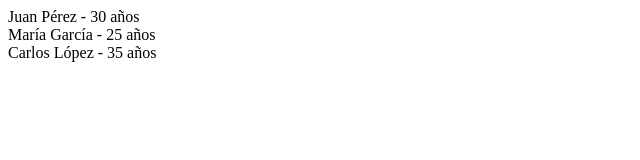
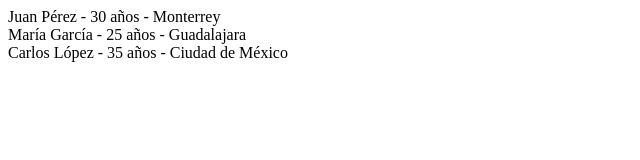
Before and after one commit to DanielGar-gif/fundamentos, a plain HTML site: page index.html in a window 1280 px wide. Shown: the whole page, without its empty margins (0-640 px from the left). Drawn offline with Linux system fonts and the light colour scheme.

Commit message:
Add files via upload

```diff
--- a/index.html
+++ b/index.html
@@ -36,7 +36,7 @@
 
     lst.forEach(function(elemento) {
       div = document.createElement("div");
-      div.innerHTML = elemento.nombre + " - " + elemento.edad + " años";
+      div.innerHTML = elemento.nombre + " - " + elemento.edad + " años" + " - " + elemento.ciudad ;
       document.getElementById("listado").appendChild(div);
     });
   </script>
```
